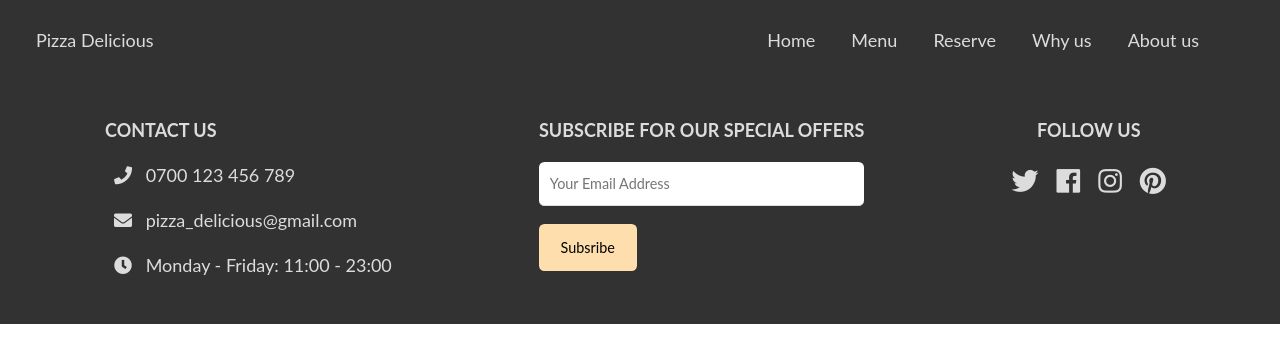
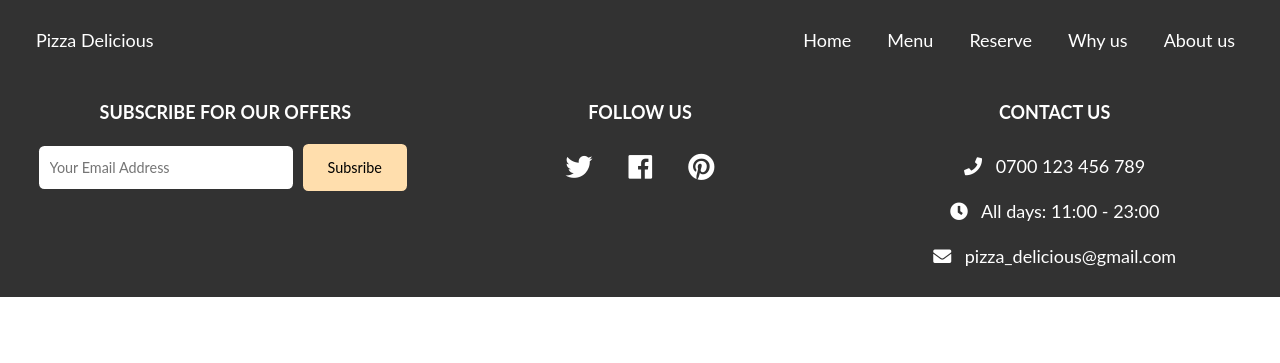
Before and after one commit to Teodor-Valkov/Front-End-Development, a web app: file index.html in a window 1280 px wide. Shown: the top 363 px of the page. Run offline with its HTML, style and script files only (its server is not run), Linux system fonts and the light colour scheme; some libraries are stand-ins or nearby versions.

Commit message:
Working on the website scss files

```diff
--- a/index.html
+++ b/index.html
@@ -16,15 +16,12 @@
 
 <body>
     <input type="checkbox" name="nav-toggle" id="nav-toggle" value="" />
-    <header>
-        <a href="/home">
-            Pizza <span>Delicious</span>
-        </a>
+    <header id="site-header">
+        <a href="/home">Pizza Delicious</a>
 
         <label id="toggle" for="nav-toggle">
             <i class="fas fa-bars"></i>
             <i class="fas fa-times"></i>
-            Menu
         </label>
 
         <nav>
@@ -40,20 +37,12 @@
 
     <div id="site-content"></div>
 
-    <footer class="site-footer">
-        <div class="contacts">
-            <p>Contact us</p>
-            <ul>
-                <li><i class="fas fa-phone"></i> 0700 123 456 789</li>
-                <li><i class="fas fa-envelope"></i> pizza_delicious@gmail.com</li>
-                <li><i class="fas fa-clock"></i> Monday - Friday: 11:00 - 23:00</li>
-            </ul>
-        </div>
+    <footer id="site-footer">
         <div class="subscribe">
-            <p>Subscribe for our special offers</p>
+            <p>Subscribe for our offers</p>
             <form action="">
                 <input class="text" type="email" placeholder="Your Email Address" required />
-                <input class="button" type="submit" value="Subsribe" />
+                <input type="submit" value="Subsribe" />
             </form>
         </div>
         <div class="follow">
@@ -61,8 +50,15 @@
             <ul>
                 <li><a href="#"><i class="fab fa-twitter"></i></a></li>
                 <li><a href="#"><i class="fab fa-facebook"></i></a></li>
-                <li><a href="#"><i class="fab fa-instagram"></i></a></li>
                 <li><a href="#"><i class="fab fa-pinterest"></i></a></li>
+            </ul>
+        </div>
+        <div class="contacts">
+            <p>Contact us</p>
+            <ul>
+                <li><i class="fas fa-phone"></i> 0700 123 456 789</li>
+                <li><i class="fas fa-clock"></i> All days: 11:00 - 23:00</li>
+                <li><i class="fas fa-envelope"></i> pizza_delicious@gmail.com</li>
             </ul>
         </div>
     </footer>
--- a/pages/content/home.hbs
+++ b/pages/content/home.hbs
@@ -1,15 +1,13 @@
-<section class="home-header">
+<section class="header">
     <div class="wrapper">
         <div class="heading">
-            <h2>Want the most delicious pizza?</h2>
-            <p>Lorem ipsum dolor sit amet consectetur adipisicing elit. Porro doloribus odio atque nihil minus culpa?
-                Labore libero placeat fugit. Nisi accusantium voluptates dolorem molestiae, sunt id ea odio
-                reprehenderit rem!</p>
-            <a href="/pizza" class="button">Choose Pizza</a>
+            <h1>Want to try the best pizza?</h1>
+            <p>Come to taste it here!</p>
+            <a href="/pizza">Choose Pizza</a>
         </div>
     </div>
 </section>
-<section class="home-content">
+<section class="home">
     <h3>Welcome to Pizza Delicious!</h3>
     <p>Lorem ipsum dolor sit amet, consectetur adipisicing elit. Facilis eius accusantium, sequi amet reiciendis
         laudantium accusamus maiores distinctio, odit nihil perspiciatis, alias deleniti quos. Dolorem tempora quisquam
--- a/pages/content/menu.hbs
+++ b/pages/content/menu.hbs
@@ -1,6 +1,5 @@
 <section class="menu">
     <div class="wrapper">
-
         <div class="heading">
             <h2>Enjoy Our Menu!</h2>
             <p>Lorem ipsum dolor sit amet consectetur adipisicing elit. Quod mollitia aliquam quae, facere minima nihil
--- a/scss/common/_footer.scss
+++ b/scss/common/_footer.scss
@@ -1,100 +1,114 @@
-@media screen and (min-width: 1020px) {
-	.site-footer .wrapper {
-		display: flex;
-		justify-content: space-between;
-		align-items: center;
-		flex-wrap: wrap;
-	}
-}
-
-footer {
-	background-color: rgb(50, 50, 50);
-	color: gainsboro;
+#site-footer {
 	display: flex;
 	justify-content: space-around;
 	align-items: top;
+	flex-wrap: wrap;
+	background-color: rgb(50, 50, 50);
+	color: white;
 	margin: 0 auto;
-	padding: 2rem;
+	padding: 1rem;
 }
 
-footer ul {
+#site-footer div {
+	width: 30%;
+}
+
+#site-footer ul {
 	padding: 0;
 	margin: 0;
 }
 
-footer ul li {
-	display: block;
-	margin: 0.5rem;
-	list-style: none;
+#site-footer ul li {
+	padding: 0.5rem;
 }
 
-footer p {
-	padding-bottom: 0.5rem;
+#site-footer p {
 	font-weight: 700;
-	text-transform: uppercase
+	text-align: center;
+	text-transform: uppercase;
+	padding-bottom: 1rem;
 }
 
-footer .contacts ul {
+#site-footer .subscribe form input {
+	display: inline-block;
+	width: 68%;
+	border: none;
+	outline: none;
+	font-size: 0.8rem;
+	border-radius: 0.3rem;
+	padding: 0.6rem;
+}
+
+#site-footer .subscribe form input[type=submit] {
+	cursor: pointer;
+	width: 28%;
+	color: black;
+	background-color: navajowhite;
+	border: 2px solid navajowhite;
+	margin-left: 0.3rem;
+
+}
+
+#site-footer .subscribe form input[type=submit]:hover {
+	background-color: black;
+	color: navajowhite;
+	border: 2px solid navajowhite;
+}
+
+#site-footer .follow ul {
+	display: flex;
+	justify-content: center;
+	align-items: center;
+}
+
+#site-footer .follow ul li {
+	margin: 0 0.5rem;
+}
+
+#site-footer .follow ul li i {
+	font-size: 1.5rem;
+	color: white;
+}
+
+#site-footer .follow ul li i:hover {
+	color: navajowhite;
+}
+
+#site-footer .contacts ul {
 	display: flex;
 	flex-direction: column;
-	align-items: flex-start;
+	align-items: center;
 }
 
-footer .contacts ul li i {
+#site-footer .contacts ul li i {
 	margin-right: 0.5rem;
 }
 
+@media screen and (max-width: 1024px) {
+	#site-footer .subscribe form input {
+		display: block;
+		width: 90%;
+		margin: 0 auto;
+	}
 
-footer .subscribe p {
-	text-align: center;
+	#site-footer .subscribe form input[type=submit] {
+		margin: 1rem auto 0 auto;
+	}
 }
 
+@media screen and (max-width: 768px) {
+	#site-footer div {
+		margin: 1rem;
+		width: 75%;
+	}
 
-footer .subscribe form input {
-	display: block;
-	padding: 0.6rem;
-	width: 100%;
-	margin-top: 0.5rem;
-	border: none;
-	outline: none;
-	font-size: 0.8rem;
-	color: gray;
-	border-radius: 0.3rem;
-	border-bottom: 1px solid gainsboro;
+	#site-footer .subscribe form input {
+		width: 50%;
+		min-width: 15rem;
+	}
+
+	#site-footer .subscribe form input[type=submit] {
+		min-width: 7rem;
+		max-width: 7rem;
+	}
 }
-
-footer .subscribe form input[type=submit] {
-	width: 30%;
-	margin-top: 1rem;
-	cursor: pointer;
-	background-color: navajowhite;
-	border: 2px solid navajowhite;
-	color: black;
-}
-
-footer .subscribe form input[type=submit]:hover {
-	background-color: black;
-	color: navajowhite;
-}
-
-footer .follow {
-	text-align: center;
-}
-
-footer .follow ul {
-	display: flex;
-	justify-content: space-between;
-	align-items: center;
-}
-
-footer .follow ul li i {
-	position: relative;
-	top: 0.3rem;
-	font-size: 1.5rem;
-	color: gainsboro;
-	display: inline-block;
-}
-
-footer .follow ul li i:hover {
-	color: navajowhite;
-}
--- a/scss/common/_header.scss
+++ b/scss/common/_header.scss
@@ -1,44 +1,35 @@
-header {
-  margin: 0 auto;
-  padding: 1rem 2rem;
+#site-header {
   display: flex;
   justify-content: space-between;
   align-items: center;
   flex-wrap: wrap;
+  margin: 0 auto;
+  padding: 1rem 2rem;
   background-color: rgb(50, 50, 50);
 }
 
-header a {
+#site-header a {
   text-decoration: none;
-  color: gainsboro;
+  color: white;
 }
 
-header a:hover {
+#site-header a:hover {
   color: navajowhite;
 }
 
-header nav ul {
+#site-header nav ul {
+  display: flex;
   margin: 0;
   padding: 0.5rem;
 }
 
-header nav ul li {
-  display: block;
-  list-style: none;
+#site-header nav ul li {
+  padding-right: 2rem;
+
 }
 
-header nav ul li {
-  padding-right: 2rem;
-}
-
-header nav ul li a {
-  display: block;
-  text-decoration: none;
-  color: gainsboro;
-}
-
-header nav ul li a:hover {
-  color: navajowhite;
+#site-header nav ul li:last-child {
+  padding-right: 0;
 }
 
 #nav-toggle, #toggle {
--- a/scss/common/_typography.scss
+++ b/scss/common/_typography.scss
@@ -6,25 +6,31 @@ body, table, th, td, form, input, textarea, option, select {
 	font: inherit;
 }
 
-@media screen and (min-width: 500px) {
+@media screen and (min-width: 480px) {
+	html {
+		font-size: 12px
+	}
+}
+
+@media screen and (min-width: 768px) {
 	html {
 		font-size: 14px
 	}
 }
 
-@media screen and (min-width: 600px) {
+@media screen and (min-width: 960px) {
 	html {
 		font-size: 16px
 	}
 }
 
-@media screen and (min-width: 800px) {
+@media screen and (min-width: 1024px) {
 	html {
 		font-size: 18px
 	}
 }
 
-@media screen and (min-width: 1300px) {
+@media screen and (min-width: 1600px) {
 	html {
 		font-size: 20px
 	}
@@ -32,40 +38,40 @@ body, table, th, td, form, input, textarea, option, select {
 
 h1, h2, h3, h4, h5, h6 {
 	line-height: 1.2em;
-	padding-bottom: 0.5em;
+	padding-bottom: 1rem;
 }
 
 h1 {
-	font-size: 2.2em;
+	font-size: 2.5em;
 }
 
 h2 {
+	font-size: 2.25em;
+}
+
+h3 {
 	font-size: 2.0em;
 }
 
-h3 {
-	font-size: 1.8em;
-}
-
 h4 {
-	font-size: 1.6em;
+	font-size: 1.75em;
 }
 
 h5 {
-	font-size: 1.4em;
+	font-size: 1.5em;
 }
 
 h6 {
-	font-size: 1.2em;
+	font-size: 1.25em;
 }
 
 p, ul, ol {
 	margin: 0;
-	padding-bottom: 1.5em;
+	padding-bottom: 1.5rem;
 }
 
 ul, ol {
-	margin-left: 1.5em;
+	margin-left: 1.5rem;
 }
 
 li {
@@ -92,21 +98,20 @@ ul ul ul li {
 } */
 
 blockquote {
-	border-left: 4px solid #DDD;
+	width: 50%;
 	font-style: italic;
-	margin: 0 0 2rem 5rem;
-	padding: 1rem 2rem;
-	color: #444;
-	font-family: "Georgia", serif;
-	padding-top: 0;
+	font-family: 'Georgia', serif;
+	border-left: 5px solid gainsboro;
+	margin-left: 5rem;
+	padding: 0.3rem 2rem;
 }
 
 blockquote .author {
 	text-align: right;
 }
 
-@media screen and (min-width: 500px) {
+@media screen and (max-width: 680px) {
 	blockquote {
-		width: 50%;
+		width: 80%;
 	}
 }
--- a/scss/content/_menu.scss
+++ b/scss/content/_menu.scss
@@ -1,5 +1,6 @@
 .menu {
     background-image: url('../../images/background-black.jpg');
+    background-size: cover;
     text-align: center;
 }
 
@@ -41,6 +42,8 @@
 
 .menu .menu-items article:hover {
     border: 1px solid navajowhite;
+    box-shadow: 0 0 1rem 0 navajowhite;
+    transition: border 0.3s ease-in, box-shadow 0.3s ease-in;
 }
 
 .menu .menu-items article img {
--- a/scss/menu/_desserts.scss
+++ b/scss/menu/_desserts.scss
@@ -53,6 +53,8 @@
 
 .desserts .desserts-items article:hover {
     border: 1px solid navajowhite;
+    box-shadow: 0 0 1rem 0 navajowhite;
+    transition: border 0.3s ease-in, box-shadow 0.3s ease-in;
 }
 
 .desserts .desserts-items article img {
--- a/scss/menu/_drinks.scss
+++ b/scss/menu/_drinks.scss
@@ -54,6 +54,8 @@
 
 .drinks .drinks-items article:hover {
     border: 1px solid navajowhite;
+    box-shadow: 0 0 1rem 0 navajowhite;
+    transition: border 0.3s ease-in, box-shadow 0.3s ease-in;
 }
 
 .drinks .drinks-items article img {
--- a/scss/menu/_pasta-risotto.scss
+++ b/scss/menu/_pasta-risotto.scss
@@ -53,6 +53,8 @@
 
 .pasta-risotto .pasta-risotto-items article:hover {
     border: 1px solid navajowhite;
+    box-shadow: 0 0 1rem 0 navajowhite;
+    transition: border 0.3s ease-in, box-shadow 0.3s ease-in;
 }
 
 .pasta-risotto .pasta-risotto-items article img {
--- a/scss/menu/_pizza.scss
+++ b/scss/menu/_pizza.scss
@@ -53,6 +53,8 @@
 
 .pizza .pizza-items article:hover {
     border: 1px solid navajowhite;
+    box-shadow: 0 0 1rem 0 navajowhite;
+    transition: border 0.3s ease-in, box-shadow 0.3s ease-in;
 }
 
 .pizza .pizza-items article img {
```
Also changed, not shown: other parts of scss/common/_header.scss (+20 -31 lines), pages/content/about-us.hbs (+7 -0 lines), pages/content/why-us.hbs (+6 -6 lines), scss/content/_about-us.scss (+47 -17 lines), scss/content/_home.scss (+46 -47 lines), scss/content/_why-us.scss (+22 -9 lines), css/styles.css, 1 other file.
